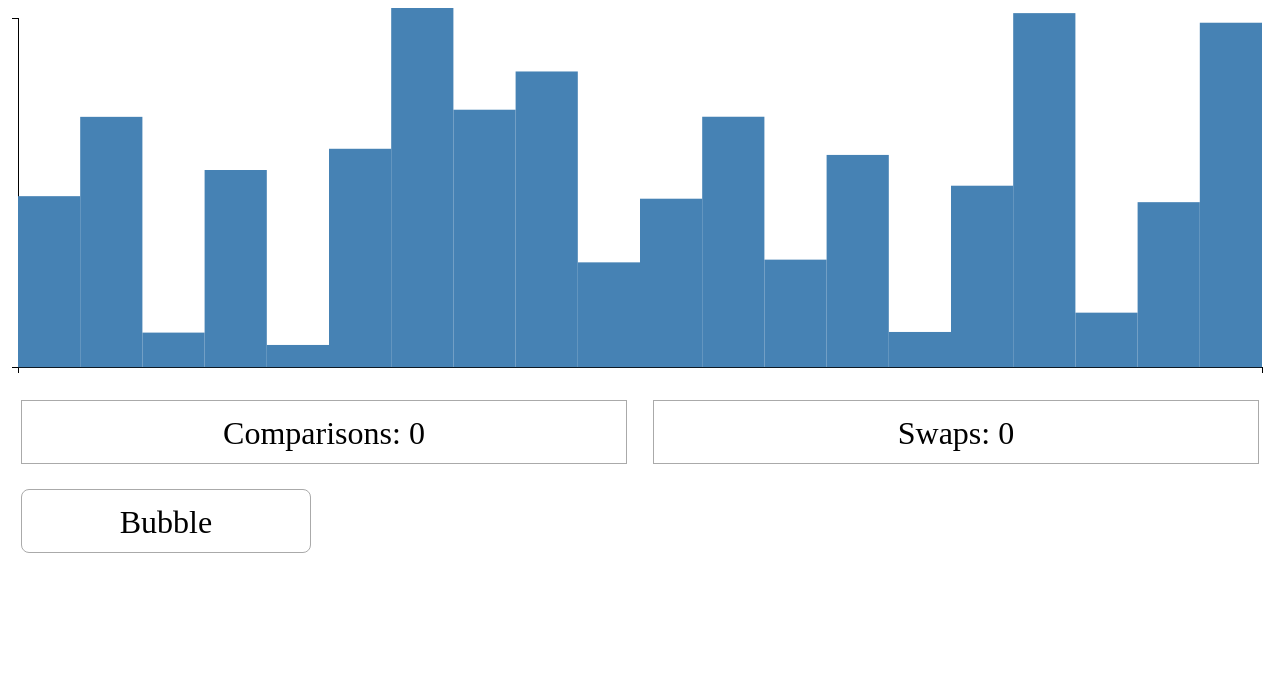
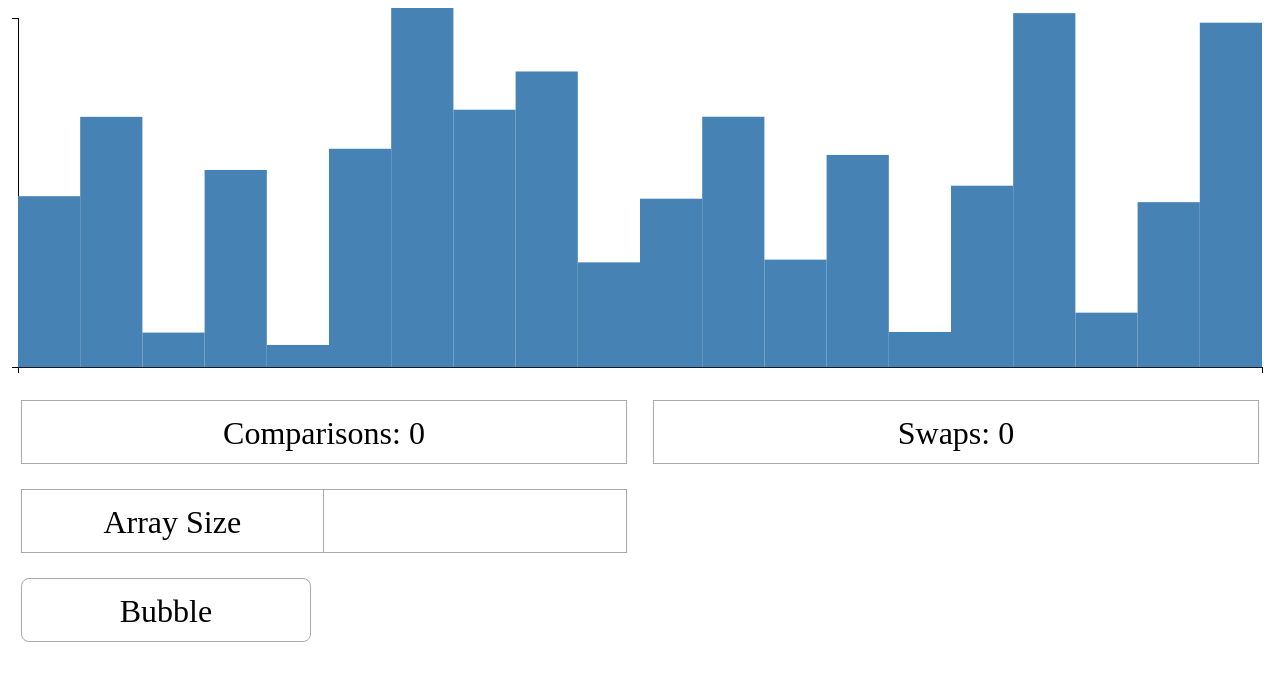
Before and after one commit to GeekyAubergine/SortingVisualiser, a plain HTML site: page demo.html in a window 1280 px wide. Drawn offline with Linux system fonts and the light colour scheme.

Commit message:
Added array size control

```diff
--- a/sorting-visualiser.css
+++ b/sorting-visualiser.css
@@ -7,6 +7,10 @@
   width: 100%;
 }
 #sorting-visualiser-stats-container {
+  float: left;
+  width: 100%;
+}
+#sorting-visualiser-controls-container {
   float: left;
   width: 100%;
 }
@@ -79,3 +83,37 @@ svg {
   line-height: 0%;
   font-size: 200%;
 }
+.sv-control {
+  float: left;
+  margin: 1%;
+  margin-right: 0;
+  width: 48%;
+  height: 4em;
+  border: 0.1em solid #aaa;
+  box-sizing: border-box;
+  overflow: hidden;
+}
+.sv-control-label {
+  float: left;
+  margin: 0;
+  width: 50%;
+  height: 4em;
+  box-sizing: border-box;
+  border-right: 0.1em solid #aaa;
+}
+.sv-control-label p {
+  float: left;
+  width: 100%;
+  text-align: center;
+  line-height: 0%;
+  font-size: 200%;
+}
+.sv-control input {
+  float: left;
+  margin: 0;
+  width: 50%;
+  height: 2em;
+  border: none;
+  font-size: 200%;
+  text-align: center;
+}
--- a/sorting-visualiser.js
+++ b/sorting-visualiser.js
@@ -5,6 +5,7 @@ const PARENT_CONTAINER_ID = 'sorting-visualiser-container';
 const GRAPH_CONTAINER_ID = 'sorting-visualiser-graph-container';
 const GRAPH_ID = 'sorting-visualiser-graph';
 const STATS_CONTAINER_ID = 'sorting-visualiser-stats-container';
+const CONTROLS_CONTAINER_ID = 'sorting-visualiser-controls-container';
 const BUTTONS_CONTAINER_ID = 'sorting-visualiser-buttons-container';
 const GRAPH_GRAPHICS_ID = 'sorting-visualiser-graph-graphics-element';
 const STATS_COMPARISONS_ID = 'sorting-visualiser-comparisons-stat';
@@ -21,9 +22,17 @@ const BUTTON_CLASS = 'sv-button'
 const BUTTON_SELECTED_CLASS = 'sv-selected';
 
 const STAT_CLASS = 'sv-stat';
+const CONTROL_CONTAINER_CLASS = 'sv-control';
+const CONTROL_LABEL_CLASS = 'sv-control-label';
+
+//Controls
+const CONTROL_ARRAY_SIZE_LABEL = "Array Size";
+const CONTROL_ARRAY_SIZE_STEP = 5;
+const CONTROL_LOOP_TIME_LABEL = "Time per comparison";
 
 const LOGGING_ACTIVE = true;
 
+const ARRAY_MIN_SIZE = 5;
 const MAX_VALUE = 100;
 const GRAPH_HEIGHT_TO_WIDTH_RATIO = 0.3;
 
@@ -61,7 +70,7 @@ var graphScale = {
 //Sorting variables
 var numberOfElementsToSort = 20;
 var arrayToSort = [];
-var sortingStepDelay = 100;
+var sortingStepDelay = 1;
 var sortingCurrentIndex;
 var sortingComparisonIndex;
 var sortingLeftBound;
@@ -171,9 +180,27 @@ function createStats() {
 }
 
 function updateStats() {
-  console.log(sortingStats);
   d3.select('#' + STATS_COMPARISONS_ID).text("Comparisons: " + sortingStats.numberOfComparisons);
   d3.select('#' + STATS_SWAPS_ID).text("Swaps: " + sortingStats.numberOfSwaps);
+}
+
+/* ---- Control Creation ---- */
+function createControls() {
+  var controlsContainer = d3.select('#' + PARENT_CONTAINER_ID).append('div').attr('id', CONTROLS_CONTAINER_ID);
+  var arraySizeControlContainer = controlsContainer.append('div').attr('class', CONTROL_CONTAINER_CLASS);
+  arraySizeControlContainer.append('div').attr('class', CONTROL_LABEL_CLASS)
+    .append('p').text(CONTROL_ARRAY_SIZE_LABEL);
+  var arraySizeControl = arraySizeControlContainer.append('input')
+    .attr('type', 'number')
+    .attr('min', ARRAY_MIN_SIZE)
+    .attr('step', CONTROL_ARRAY_SIZE_STEP)
+    .attr('value', numberOfElementsToSort);
+
+    arraySizeControl.on('input', function() {
+      numberOfElementsToSort = this.value;
+      generateRandomData();
+      updateScreen();
+    });
 }
 
 /* ---- Button Creation ---- */
@@ -209,6 +236,7 @@ function createUI() {
     updateGraphDimensions();
     createStats();
     updateStats();
+    createControls();
     createButtons();
   } else {
     info('No element found with id "' + PARENT_CONTAINER_ID + '"');
@@ -266,11 +294,13 @@ function render() {
   d3.selectAll('.' + BAR_COMPARISON_CLASS).attr('class', BAR_NORMAL_CLASS);
   d3.selectAll('.' + BAR_BOUND_CLASS).attr('class', BAR_NORMAL_CLASS);
 
-  var bars = graph.selectAll('.'+ BAR_NORMAL_CLASS)
+  var bars = graph.selectAll('.' + BAR_NORMAL_CLASS)
     .data(dataToRender);
 
   bars.enter().append("rect")
-    .attr("class", function(d) { return getClassForBar(d)})
+    .attr("class", function(d) {
+      return getClassForBar(d)
+    })
     .attr("x", function(d) {
       return graphScale.x(d.x);
     })
@@ -283,7 +313,9 @@ function render() {
     })
     .attr("transform", "translate(" + margin.left + ", 0)");
 
-  bars.attr("class", function(d) { return getClassForBar(d)})
+  bars.attr("class", function(d) {
+      return getClassForBar(d)
+    })
     .attr("x", function(d) {
       return graphScale.x(d.x);
     })
```
